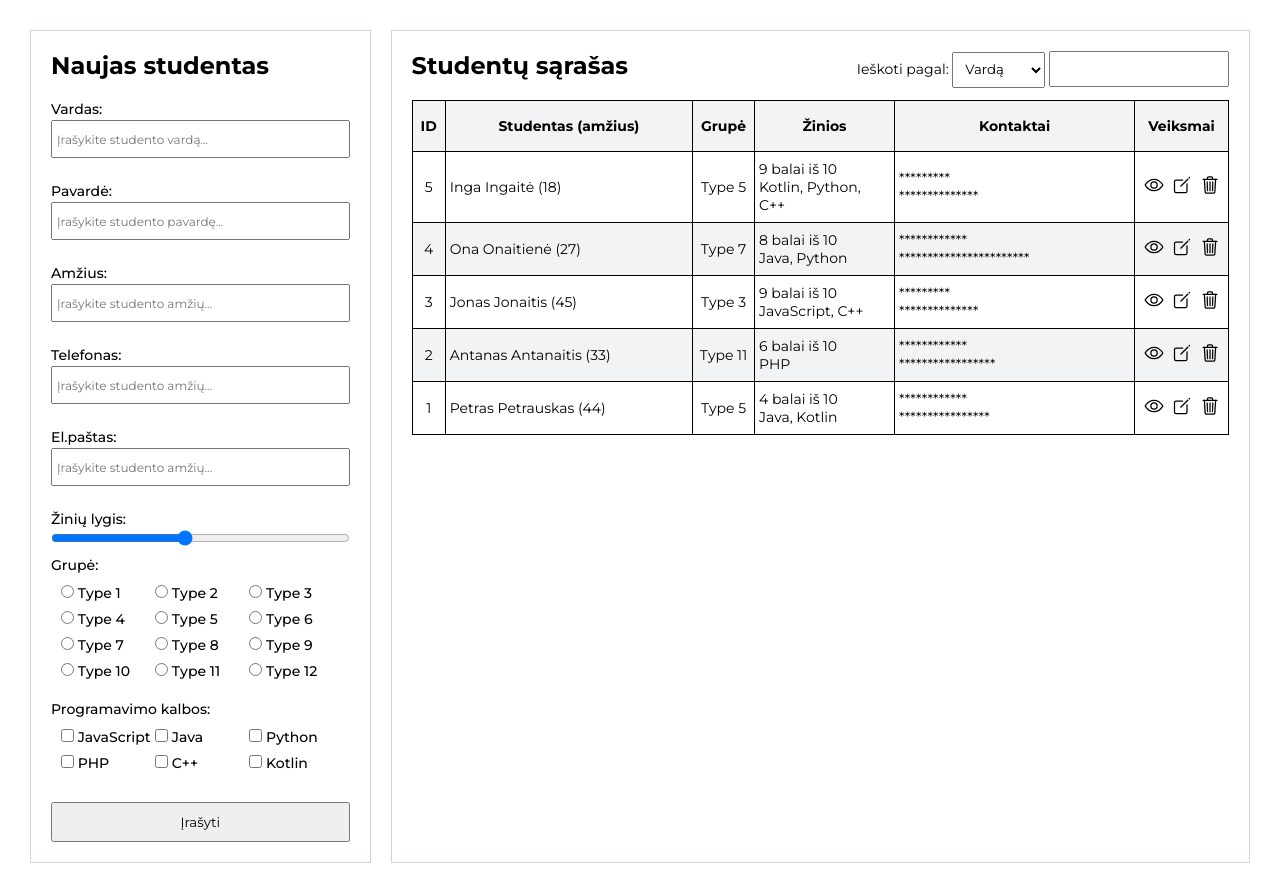
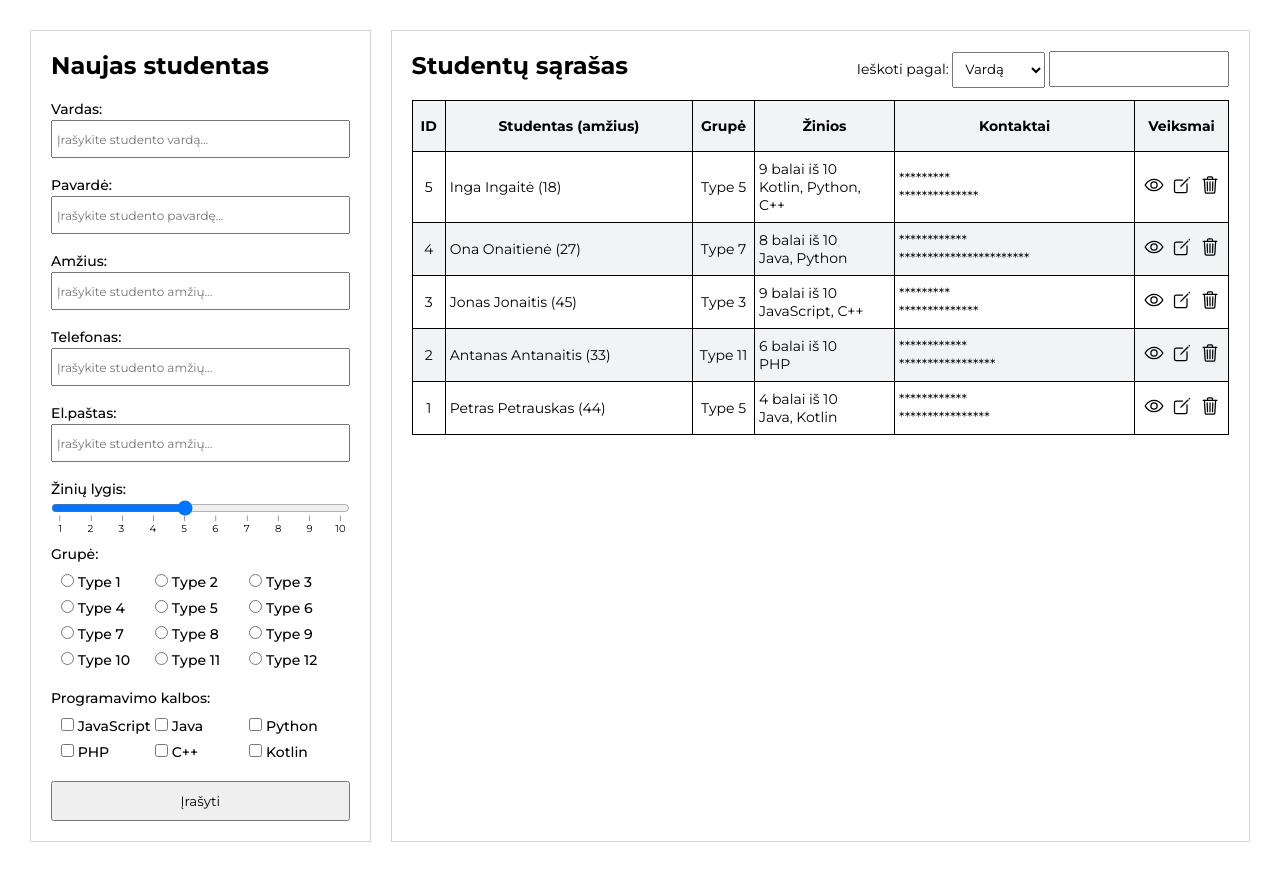
Before and after one commit to AudriusSveikauskas/student-list-project, a plain HTML site: page index.html in a window 1280 px wide. Both pictures are taken after a click on the button "Užpildyti lentelę pradiniais duomenimis". After the commit the page ends 872 px from the top, so only its background shows below. Drawn offline with nearby package versions, Linux system fonts and the light colour scheme.

Commit message:
Error messages included in the validation process

```diff
--- a/css/style.css
+++ b/css/style.css
@@ -108,7 +108,7 @@ th, td {
 .form-section {
     display: flex;
     flex-direction: column;
-    margin-top: 1rem;
+    margin-top: .6rem;
 }
 
 .form-text-input {
@@ -141,10 +141,10 @@ th, td {
 
 .form-span {
     color: #e03131;
-    font-size: 1.2rem;
+    font-size: 1rem;
     font-weight: 500;
     margin-top: .2rem;
-    height: 1.2rem;
+    height: 1rem;
 }
 
 .form-header {
@@ -163,15 +163,11 @@ th, td {
     display: inline-block;
 }
 
-#student-knowledge {
-    margin-bottom: 1rem;
-}
-
 #submit-button {
     width: 100%;
-    margin-top: 1rem;
     padding: 1rem;
     font-family: 'Montserrat', sans-serif;
+    cursor: pointer;
 }
 
 #search-select, #search-select * {
@@ -251,6 +247,31 @@ th, td {
     cursor: pointer;
 }
 
+.marks-box {
+    align-self: center;
+    display: flex;
+    justify-content: space-between;
+    margin-top: -1rem;
+    padding: 0 .8rem;
+}
+
+.marks-box-label {
+    align-self: center;
+    display: flex;
+    justify-content: space-between;
+    padding-left: .5rem;
+    padding-right: .4rem;
+    margin-bottom: 1rem;
+}
+
+.marks {
+    margin-top: .8rem;
+    font-size: .6rem;
+}
+
+.marks-label {
+    font-size: 1rem;
+}
 
 @media screen and (max-width: 992px) {
     .container {
--- a/index.html
+++ b/index.html
@@ -27,37 +27,63 @@
             <div class="form-section">
                 <label for="student-name" class="form-label">Vardas:</label>
                 <input class="form-text-input" type="text" id="student-name" placeholder="Įrašykite studento vardą...">
-                <span class="form-span"></span>
+                <span class="form-span" id="student-name-error"></span>
             </div>
 
             <div class="form-section">
                 <label for="student-surname" class="form-label">Pavardė:</label>
                 <input class="form-text-input" type="text" id="student-surname"
                        placeholder="Įrašykite studento pavardę...">
-                <span class="form-span"></span>
+                <span class="form-span" id="student-surname-error"></span>
             </div>
 
             <div class="form-section">
                 <label for="student-age" class="form-label">Amžius:</label>
                 <input class="form-text-input" type="text" id="student-age" placeholder="Įrašykite studento amžių...">
-                <span class="form-span"></span>
+                <span class="form-span" id="student-age-error"></span>
             </div>
 
             <div class="form-section">
                 <label for="student-phone" class="form-label">Telefonas:</label>
                 <input class="form-text-input" type="text" id="student-phone" placeholder="Įrašykite studento amžių...">
-                <span class="form-span" id="student-phone-alert">&nbsp;</span>
+                <span class="form-span" id="student-phone-error">&nbsp;</span>
             </div>
 
             <div class="form-section">
                 <label for="student-email" class="form-label">El.paštas:</label>
                 <input class="form-text-input" type="text" id="student-email" placeholder="Įrašykite studento amžių...">
-                <span class="form-span"></span>
+                <span class="form-span" id="student-email-error"></span>
             </div>
 
             <div class="form-section">
                 <label for="student-knowledge" class="form-label">Žinių lygis:</label>
                 <input type="range" id="student-knowledge" min="1" max="10" value="5">
+            </div>
+
+            <div class="marks-box">
+                <span class="marks">|</span>
+                <span class="marks">|</span>
+                <span class="marks">|</span>
+                <span class="marks">|</span>
+                <span class="marks">|</span>
+                <span class="marks">|</span>
+                <span class="marks">|</span>
+                <span class="marks">|</span>
+                <span class="marks">|</span>
+                <span class="marks">|</span>
+            </div>
+
+            <div class="marks-box-label">
+                <span class="marks-label">&nbsp;1</span>
+                <span class="marks-label">&nbsp;2</span>
+                <span class="marks-label">&nbsp;3</span>
+                <span class="marks-label">&nbsp;4</span>
+                <span class="marks-label">&nbsp;5</span>
+                <span class="marks-label">&nbsp;6</span>
+                <span class="marks-label">&nbsp;7</span>
+                <span class="marks-label">&nbsp;8</span>
+                <span class="marks-label">&nbsp;9</span>
+                <span class="marks-label">10</span>
             </div>
 
             <label for="student-group" class="form-label">Grupė:</label>
--- a/js/script.js
+++ b/js/script.js
@@ -86,6 +86,7 @@ PREPARED_DATA_BUTTON.addEventListener("click", () => {
   id = 6;
   fillTable(reverseDatabase(studentsDatabase));
   removeInputClass();
+  removeErrorMessages();
   hidePreparedData();
 });
 
@@ -168,25 +169,35 @@ function checkForm(form) {
 
 function checkName(name) {
   const studentName = normalizeString(name.value, false);
+  const studentNameError = document.getElementById("student-name-error");
+
   if (studentName.length >= NAME_MIN_LENGTH && charIsLetter(studentName)) {
     changeInputClass(name, true);
+    studentNameError.textContent = "";
     return true;
   } else {
     changeInputClass(name, false);
+    studentNameError.textContent =
+      "Vardas per trumpas arba panaudoti neleistini simboliai.";
     return false;
   }
 }
 
 function checkSurname(surname) {
   const studentSurname = normalizeString(surname.value, false);
+  const studentSurnameError = document.getElementById("student-surname-error");
+
   if (
     studentSurname.length >= SURNAME_MIN_LENGTH &&
     charIsLetter(studentSurname)
   ) {
     changeInputClass(surname, true);
+    studentSurnameError.textContent = "";
     return true;
   } else {
     changeInputClass(surname, false);
+    studentSurnameError.textContent =
+      "Pavardė per trumpa arba panaudoti neleistini simboliai.";
     return false;
   }
 }
@@ -204,11 +215,15 @@ function charIsLetter(str) {
 
 function checkAge(age) {
   const studentAge = normalizeString(age.value, false);
+  const studentAgeError = document.getElementById("student-age-error");
+
   if (Number(studentAge) >= AGE_MIN && Number(studentAge) < AGE_MAX) {
     changeInputClass(age, true);
+    studentAgeError.textContent = "";
     return true;
   } else {
     changeInputClass(age, false);
+    studentAgeError.textContent = "Amžius turi būti tarp 18 ir 120 metų.";
     return false;
   }
 }
@@ -218,6 +233,7 @@ function checkPhone(phone) {
   const phoneFormat2 = /^\+370\d\d\d\d\d\d\d\d$/i;
   const phoneFormat3 = /^370\d\d\d\d\d\d\d\d$/i;
   const studentPhone = normalizeString(phone.value, false);
+  const studentPhoneError = document.getElementById("student-phone-error");
 
   if (
     phoneFormat1.test(studentPhone) ||
@@ -225,9 +241,12 @@ function checkPhone(phone) {
     phoneFormat3.test(studentPhone)
   ) {
     changeInputClass(phone, true);
+    studentPhoneError.textContent = "";
     return true;
   } else {
     changeInputClass(phone, false);
+    studentPhoneError.textContent =
+      "Leistini telefono numerio formatai: +370..., 370... arba 8...";
     return false;
   }
 }
@@ -235,12 +254,15 @@ function checkPhone(phone) {
 function checkEmail(email) {
   const mailFormat = /^\w+([.-]?\w+)*@\w+([.-]?\w+)*(\.\w{2,3})+$/;
   const studentEmail = normalizeString(email.value, false);
+  const studentEmailError = document.getElementById("student-email-error");
 
   if (mailFormat.test(studentEmail)) {
     changeInputClass(email, true);
+    studentEmailError.textContent = "";
     return true;
   } else {
     changeInputClass(email, false);
+    studentEmailError.textContent = "Neteisingas el.pašto adresas.";
     return false;
   }
 }
@@ -276,6 +298,14 @@ function removeInputClass() {
   document.querySelectorAll(".form-text-input--red").forEach((element) => {
     element.classList.remove("form-text-input--red");
   });
+}
+
+function removeErrorMessages() {
+  document.getElementById("student-name-error").textContent = "";
+  document.getElementById("student-surname-error").textContent = "";
+  document.getElementById("student-age-error").textContent = "";
+  document.getElementById("student-phone-error").textContent = "";
+  document.getElementById("student-email-error").textContent = "";
 }
 
 function writeStudent(id, form) {
```
